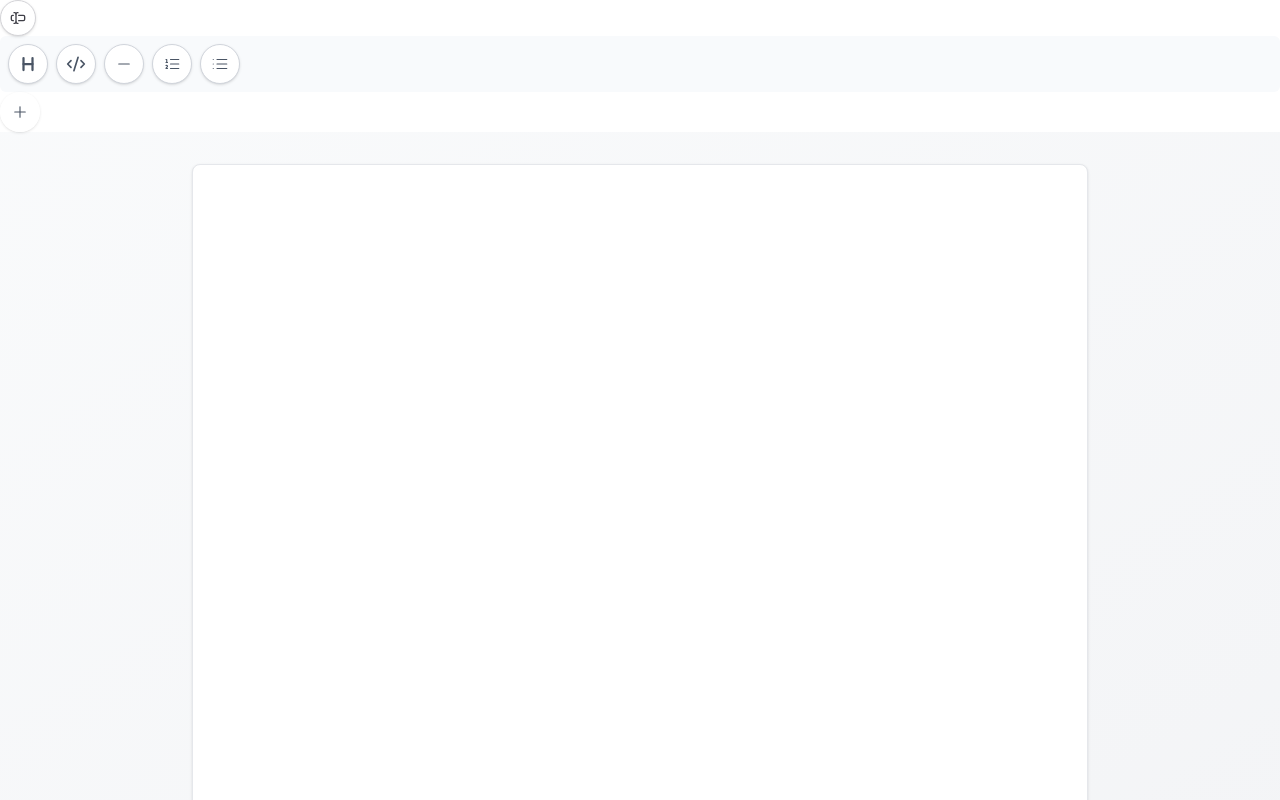
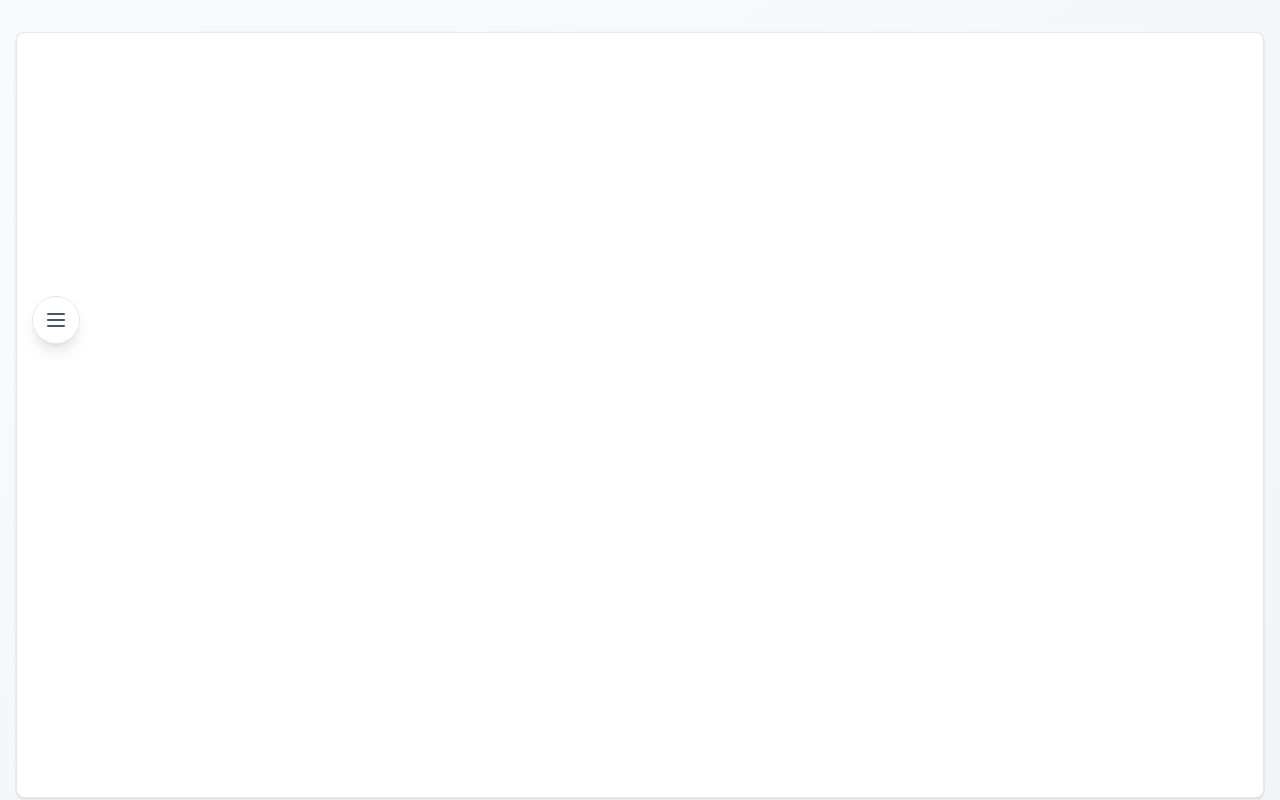
Before and after one commit to Ibadan-boy/Harkowe, a React (Vite) app: page / in a window 1280 px wide. Shown: the top 800 px of the page. Built offline with nearby package versions, Linux system fonts and the light colour scheme.

Commit message:
"updated the UI and made the writing workspce look less cluttered"

```diff
--- a/index.html
+++ b/index.html
@@ -3,6 +3,9 @@
   <head>
     <meta charset="UTF-8" />
     <link rel="icon" type="image/svg+xml" href="/favicon.svg" />
+    <link href="https://fonts.googleapis.com/css2?family=Atkinson+Hyperlegible&display=swap" rel="stylesheet">
+    <link href="https://fonts.googleapis.com/css2?family=Lexend+Deca&display=swap" rel="stylesheet">
+
     <meta name="viewport" content="width=device-width, initial-scale=1.0" />
     <title>Harkowe</title>
   </head>
--- a/src/components/AllInsert.jsx
+++ b/src/components/AllInsert.jsx
@@ -5,24 +5,21 @@ import { Plus } from "lucide-react";
 export default function AllInsert({ editor }) {
   const [showInsert, setShowInsert] = useState(false);
 
-  const toggleInsert = () => {
-    setShowInsert((prev) => !prev);
-  };
+  const toggleInsert = () => setShowInsert((prev) => !prev);
 
   return (
     <div className="relative inline-flex items-center">
-      {/* Main Insert Button */}
+      {/* Insert Toggle Button */}
       <button
         onClick={toggleInsert}
         className="
           w-10 h-10 flex items-center justify-center
-          rounded-full
-          text-gray-600 bg-white/80 backdrop-blur-sm
+          rounded-full text-gray-600
           hover:bg-blue-50 hover:text-blue-600
           active:bg-blue-100
           transition-all duration-200
           focus:outline-none focus:ring-2 focus:ring-blue-500/20
-          shadow-sm border-0
+          shadow-sm border
         "
         aria-label="Insert Menu"
         title="Insert (Ctrl+I)"
@@ -30,10 +27,12 @@ export default function AllInsert({ editor }) {
         <Plus strokeWidth={1.5} size={18} />
       </button>
 
-      {/* Insert Menu Appears Close to the Button */}
+      {/* Dropdown Menu */}
       {showInsert && (
-        <div className="absolute left-10 top-0 z-50">
-          <Insert editor={editor} />
+        <div className="absolute left-full top-1/2 -translate-y-1/2 ml-2 z-50">
+          <div className="flex gap-2 bg-white p-2 rounded-full shadow border border-gray-200">
+            <Insert editor={editor} />
+          </div>
         </div>
       )}
     </div>
--- /dev/null
+++ b/src/components/Menu/AllMenu.jsx
@@ -0,0 +1,40 @@
+import { useState } from "react";
+import { Menu } from "lucide-react";
+import TextFormattingMenu from "./TextFormattingMenu";
+import BlockTools from "./BlockToolsMenu";
+import Insert from "./Insert";
+
+export default function AllMenu({ editor }) {
+  const [showMenu, setShowMenu] = useState(false);
+  const toggleMenu = () => setShowMenu((prev) => !prev);
+  if (!editor) return null;
+
+  return (
+    <div className="relative">
+      <button
+        onClick={toggleMenu}
+        className="
+          w-12 h-12 flex items-center justify-center
+          rounded-full text-gray-600 bg-white
+          hover:bg-blue-50 hover:text-blue-600
+          active:bg-blue-100
+          transition-all duration-200
+          focus:outline-none focus:ring-2 focus:ring-blue-500/20
+          shadow-lg border border-gray-200
+        "
+        aria-label="Menu"
+        title="Menu (Ctrl+M)"
+      >
+        <Menu />
+      </button>
+
+      {showMenu && (
+        <div className="absolute left-full ml-4 top-0 z-50 bg-white p-3 rounded-lg shadow-xl border border-gray-200 space-y-3 min-w-max">
+          <TextFormattingMenu editor={editor} />
+          <BlockTools editor={editor} />
+          <Insert editor={editor} />
+        </div>
+      )}
+    </div>
+  );
+}
--- a/src/components/Menu/AllTextFormatting.jsx
+++ /dev/null
@@ -1,26 +0,0 @@
-import { useState } from "react";
-import { TextCursorInput } from "lucide-react";
-import TextFormattingMenu from "./TextFormattingMenu";
-
-export default function AllTextFormatting({ editor }) {
-  const [showMenu, setShowMenu] = useState(false);
-
-  const toggleMenu = () => setShowMenu(prev => !prev);
-
-  return (
-    <div className="relative inline-block">
-      <button
-        onClick={toggleMenu}
-        className="w-9 h-9 flex items-center justify-center rounded-full bg-white border border-zinc-300 shadow-sm hover:shadow-md hover:bg-zinc-100 transition"
-      >
-        <TextCursorInput strokeWidth={2} size={20} className="w-4 h-4 text-zinc-700" />
-      </button>
-
-      {showMenu && (
-        <div className="absolute z-10 top-full mt-2 w-48 bg-white shadow-lg border border-zinc-200 rounded-lg p-2 animate-fade-in">
-          <TextFormattingMenu editor={editor}/>
-        </div>
-      )}
-    </div>
-  );
-}
--- a/src/components/MyEditor.jsx
+++ b/src/components/MyEditor.jsx
@@ -2,12 +2,8 @@ import { useEditor, EditorContent } from '@tiptap/react';
 import StarterKit from '@tiptap/starter-kit';
 import { useCallback, useEffect } from 'react';
 import Image from '@tiptap/extension-image';
-import TextFormattingMenu from './Menu/TextFormattingMenu';
-import BlockTools from './Menu/BlockToolsMenu';
-import Insert from './Menu/Insert';
 import Link from '@tiptap/extension-link';
-import AllInsert from './AllInsert';
-import AllTextFormatting from './Menu/AllTextFormatting';
+import AllMenu from './Menu/AllMenu';
 
 const extensions = [
   StarterKit,
@@ -19,7 +15,6 @@ const extensions = [
       style: 'max-width: 400px;',
     },
   }),
-,
   Link.configure({
     autolink: true,
     openOnClick: false,
@@ -34,10 +29,9 @@ const extensions = [
 const MyEditor = () => {
   const editor = useEditor({
     extensions,
-    content: '', // Leave blank; we'll load from localStorage later
+    content: '',
   });
 
-  // Load content from localStorage once the editor is ready
   useEffect(() => {
     const savedContent = localStorage.getItem('editorContent');
     if (editor && savedContent) {
@@ -45,7 +39,6 @@ const MyEditor = () => {
     }
   }, [editor]);
 
-  // Save content to localStorage on every update
   useEffect(() => {
     if (!editor) return;
 
@@ -55,16 +48,13 @@ const MyEditor = () => {
     };
 
     editor.on('update', saveContent);
-
-    return () => editor.off('update', saveContent); // clean up
+    return () => editor.off('update', saveContent);
   }, [editor]);
 
-  // Add image functionality
   const addImage = useCallback(() => {
     const url = window.prompt('URL');
     if (url) {
       editor.chain().focus().setImage({ src: url }).run();
-      return;
     }
   }, [editor]);
 
@@ -72,18 +62,16 @@ const MyEditor = () => {
 
   return (
     <>
-
-        <AllTextFormatting editor={editor} />
-        <BlockTools editor={editor} />
-        <AllInsert editor={editor} linkiImage={addImage} />
-
-      {/* Global styles to remove outlines */}
       <style
         dangerouslySetInnerHTML={{
           __html: `
           .tiptap-no-outline .ProseMirror {
             outline: none;
             border: none;
+            font-family: 'Atkinson Hyperlegible', sans-serif;
+            font-size: 1.1rem;
+            line-height: 1.75;
+            color: #374151;
           }
           .tiptap-no-outline .ProseMirror:focus {
             outline: none;
@@ -97,14 +85,20 @@ const MyEditor = () => {
         }}
       />
 
-
-
-      <div className="min-h-screen bg-gradient-to-br from-gray-50 to-gray-100 py-8 px-4">
-        <div className="max-w-4xl mx-auto bg-white p-8 rounded-lg shadow border border-gray-200 prose prose-lg focus:outline-none">
+      <div className="min-h-screen bg-gradient-to-br from-gray-50 to-gray-100 py-8 px-4 font-writing relative">
+        <div className="max-w-7xl mx-auto">
+          {/* Editor area - takes full width without menu constraints */}
+          <div className="bg-white p-8 rounded-lg shadow border border-gray-200 prose prose-lg focus:outline-none max-w-none">
             <EditorContent
               editor={editor}
-            className="tiptap-no-outline outline-none focus:outline-none [&_.ProseMirror]:outline-none [&_.ProseMirror]:border-none [&_.ProseMirror:focus]:outline-none [&_.ProseMirror]:min-h-[700px] [&_.ProseMirror]:leading-relaxed [&_.ProseMirror]:text-gray-700 rounded-md"
+              className="tiptap-no-outline outline-none focus:outline-none [&_.ProseMirror]:outline-none [&_.ProseMirror]:border-none [&_.ProseMirror:focus]:outline-none [&_.ProseMirror]:font-writing [&_.ProseMirror]:min-h-[700px] [&_.ProseMirror]:leading-relaxed [&_.ProseMirror]:text-gray-700 rounded-md"
             />
+          </div>
+        </div>
+
+        {/* Menu positioned as a floating element on the left side, slightly higher than center */}
+        <div className="fixed left-8 top-[40%] transform -translate-y-1/2 z-50">
+          <AllMenu editor={editor} />
         </div>
       </div>
     </>
--- a/tailwind.config.js
+++ b/tailwind.config.js
@@ -4,7 +4,12 @@ export default {
     "./src/**/*.{js,ts,jsx,tsx}",
   ],
   theme: {
-    extend: {},
+  extend: {
+    fontFamily: {
+      writing: ['"Atkinson Hyperlegible"', 'sans-serif'],
+      calm: ['"Lexend Deca"', 'sans-serif'],
+    },
   },
+},
   plugins: [],
 };
```
Lines whose indentation alone changed are shown as unchanged.
